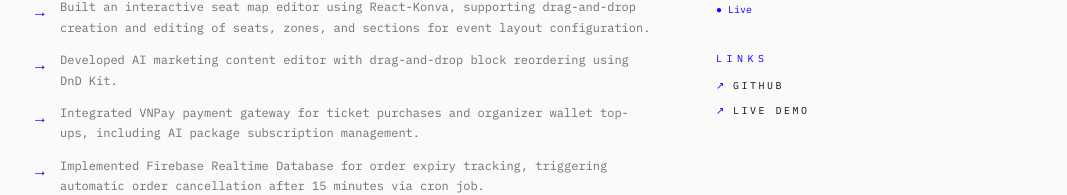
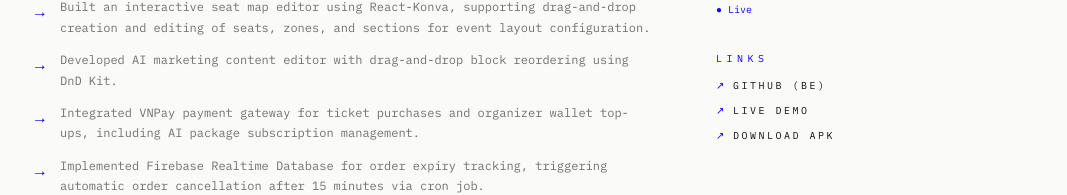
Before and after one commit to Sang1011/portfolio, a Next.js app: page /projects/aipromo in a window 1280 px wide. Shown: the part 1353-1548 px from the top of the page, without its empty margins (106-1173 px from the left). Built offline with nearby package versions, Linux system fonts and the light colour scheme.

Commit message:
check types

```diff
--- a/src/app/projects/[slug]/ProjectDetail.tsx
+++ b/src/app/projects/[slug]/ProjectDetail.tsx
@@ -258,26 +258,40 @@ export default function ProjectDetailPage({ slug }: { slug: string }) {
                             </span>
                         </div>
 
-                        {(project.links.github || project.links.demo) && (
+                        {(project.links.github || project.links.githubFE || project.links.githubMobile || project.links.demo || project.links.apk || project.links.landing) && (
                             <div>
                                 <div style={{ ...mono, fontSize: 10, letterSpacing: '0.45em', textTransform: 'uppercase', color: '#1400FF', marginBottom: 12 }}>
                                     {t('ui.project.links')}
                                 </div>
                                 <div style={{ display: 'flex', flexDirection: 'column', gap: 10 }}>
                                     {project.links.github && (
-                                        <a href={project.links.github} target="_blank" rel="noopener noreferrer" style={{
-                                            ...mono, fontSize: 10, letterSpacing: '0.25em', textTransform: 'uppercase',
-                                            color: '#111', textDecoration: 'none', display: 'inline-flex', alignItems: 'center', gap: 6,
-                                        }}>
-                                            <span style={{ color: '#1400FF' }}>↗</span> GitHub
+                                        <a href={project.links.github} target="_blank" rel="noopener noreferrer" style={{ ...mono, fontSize: 10, letterSpacing: '0.25em', textTransform: 'uppercase', color: '#111', textDecoration: 'none', display: 'inline-flex', alignItems: 'center', gap: 6 }}>
+                                            <span style={{ color: '#1400FF' }}>↗</span> GitHub (BE)
+                                        </a>
+                                    )}
+                                    {project.links.githubFE && (
+                                        <a href={project.links.githubFE} target="_blank" rel="noopener noreferrer" style={{ ...mono, fontSize: 10, letterSpacing: '0.25em', textTransform: 'uppercase', color: '#111', textDecoration: 'none', display: 'inline-flex', alignItems: 'center', gap: 6 }}>
+                                            <span style={{ color: '#1400FF' }}>↗</span> GitHub (FE)
+                                        </a>
+                                    )}
+                                    {project.links.githubMobile && (
+                                        <a href={project.links.githubMobile} target="_blank" rel="noopener noreferrer" style={{ ...mono, fontSize: 10, letterSpacing: '0.25em', textTransform: 'uppercase', color: '#111', textDecoration: 'none', display: 'inline-flex', alignItems: 'center', gap: 6 }}>
+                                            <span style={{ color: '#1400FF' }}>↗</span> GitHub (Mobile)
                                         </a>
                                     )}
                                     {project.links.demo && (
-                                        <a href={project.links.demo} target="_blank" rel="noopener noreferrer" style={{
-                                            ...mono, fontSize: 10, letterSpacing: '0.25em', textTransform: 'uppercase',
-                                            color: '#111', textDecoration: 'none', display: 'inline-flex', alignItems: 'center', gap: 6,
-                                        }}>
+                                        <a href={project.links.demo} target="_blank" rel="noopener noreferrer" style={{ ...mono, fontSize: 10, letterSpacing: '0.25em', textTransform: 'uppercase', color: '#111', textDecoration: 'none', display: 'inline-flex', alignItems: 'center', gap: 6 }}>
                                             <span style={{ color: '#1400FF' }}>↗</span> {t('ui.project.liveDemo')}
+                                        </a>
+                                    )}
+                                    {project.links.apk && (
+                                        <a href={project.links.apk} target="_blank" rel="noopener noreferrer" style={{ ...mono, fontSize: 10, letterSpacing: '0.25em', textTransform: 'uppercase', color: '#111', textDecoration: 'none', display: 'inline-flex', alignItems: 'center', gap: 6 }}>
+                                            <span style={{ color: '#1400FF' }}>↗</span> Download APK
+                                        </a>
+                                    )}
+                                    {project.links.landing && (
+                                        <a href={project.links.landing} target="_blank" rel="noopener noreferrer" style={{ ...mono, fontSize: 10, letterSpacing: '0.25em', textTransform: 'uppercase', color: '#111', textDecoration: 'none', display: 'inline-flex', alignItems: 'center', gap: 6 }}>
+                                            <span style={{ color: '#1400FF' }}>↗</span> Landing Page
                                         </a>
                                     )}
                                 </div>
--- a/src/lib/data/index.ts
+++ b/src/lib/data/index.ts
@@ -135,7 +135,6 @@ export interface ProjectMeta {
     links: {
         github?: string
         githubFE?: string
-        githubBE?: string
         githubMobile?: string
         demo?: string
         apk?: string
```
